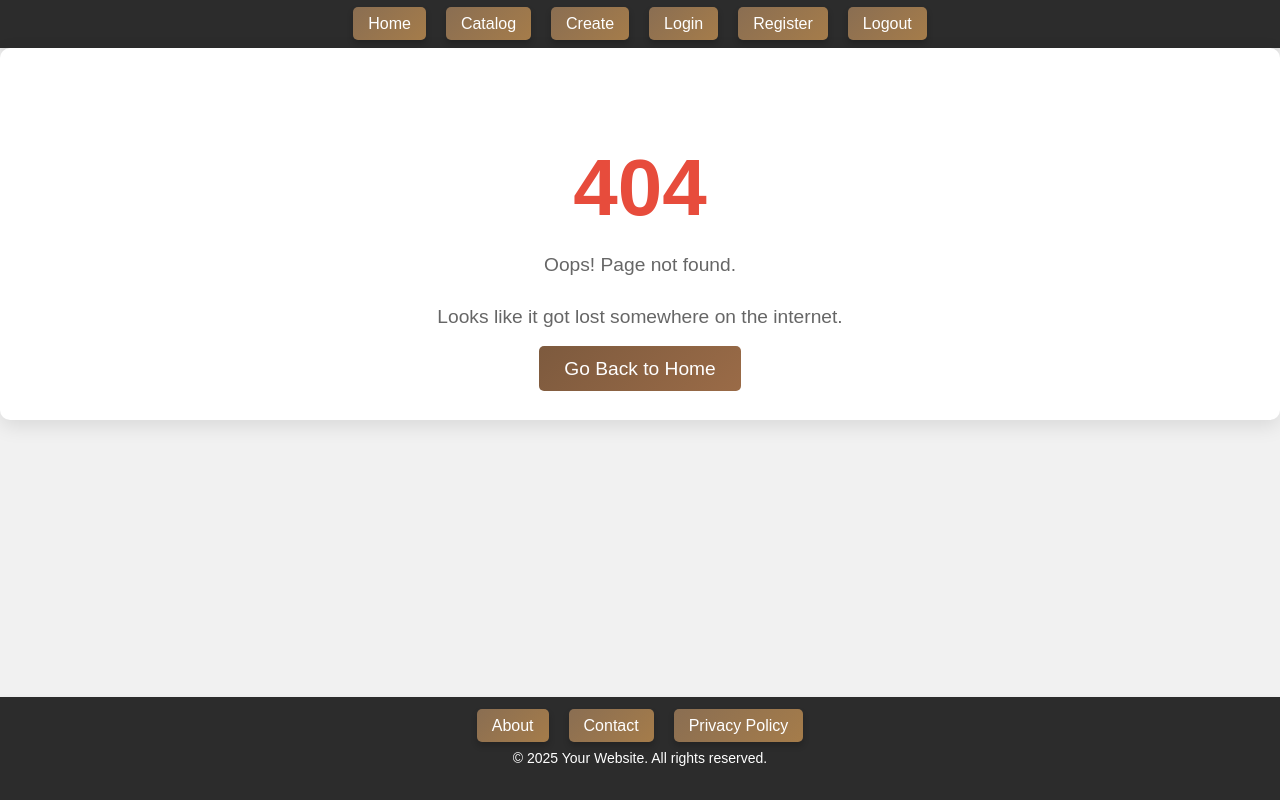
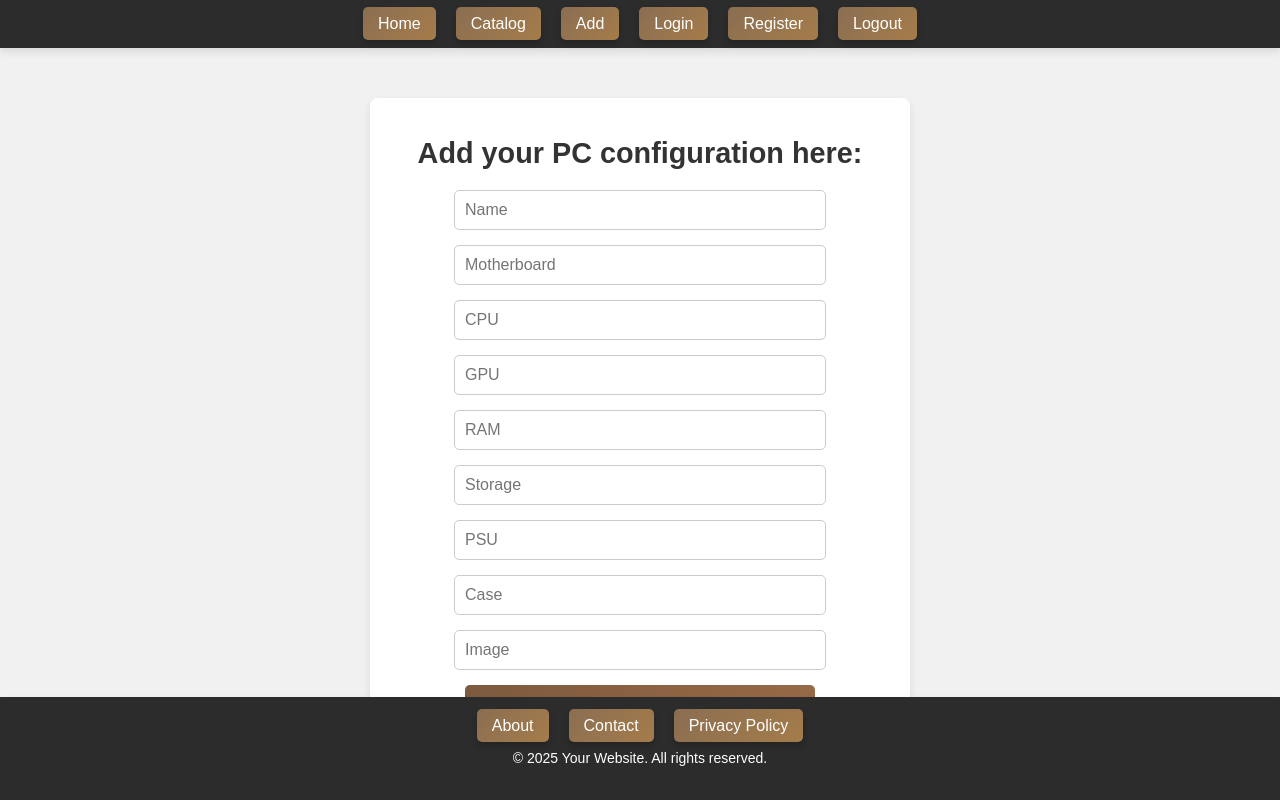
Before and after one commit to Pijomir/React-JS-2025-SoftUni-Project-PC-Configurations, a React (Vite) app in the folder client/: page /configurations/add in a window 1280 px wide. Built offline with nearby package versions, Linux system fonts and the light colour scheme.

Commit message:
catalog html and css added

```diff
--- a/client/src/App.css
+++ b/client/src/App.css
@@ -403,3 +403,177 @@ footer p {
         opacity: 1;
     }
 }
+
+.container {
+    max-width: 500px;
+    margin: 50px auto;
+    background-color: #fff;
+    padding: 20px;
+    border-radius: 8px;
+    box-shadow: 0 4px 8px rgba(0, 0, 0, 0.1);
+    animation: fadeInUp 1s ease-out;
+}
+
+.container h1 {
+    text-align: center;
+    font-size: 1.8rem;
+    color: #333;
+    margin-bottom: 20px;
+}
+
+form {
+    display: flex;
+    flex-direction: column;
+    align-items: center;
+    gap: 15px;
+}
+
+input {
+    width: 100%;
+    max-width: 350px;
+    padding: 10px;
+    font-size: 1rem;
+    border-radius: 5px;
+    border: 1px solid #ccc;
+    transition: all 0.3s ease;
+}
+
+input:focus {
+    border-color: #2c2c2c;
+    outline: none;
+    box-shadow: 0 0 5px rgba(0, 0, 0, 0.5);
+}
+
+button {
+    width: 100%;
+    max-width: 350px;
+    background: linear-gradient(135deg, #7d5a3e, #9a6b47);
+    color: white;
+    font-size: 1.2rem;
+    padding: 12px;
+    border: none;
+    border-radius: 5px;
+    cursor: pointer;
+    transition: all 0.3s ease, transform 0.2s ease;
+}
+
+button:hover {
+    background: linear-gradient(135deg, #9a6b47, #7d5a3e);
+    transform: scale(1.1);
+    box-shadow: 0 5px 15px rgba(0, 0, 0, 0.1);
+}
+
+@keyframes fadeInUp {
+    0% {
+        opacity: 0;
+        transform: translateY(50px);
+    }
+    100% {
+        opacity: 1;
+        transform: translateY(0);
+    }
+}
+
+#catalog {
+    display: flex;
+    flex-wrap: wrap;
+    background-color: #fff;
+    padding: 40px;
+    border-radius: 8px;
+    box-shadow: 0 4px 8px rgba(0, 0, 0, 0.1);
+    animation: fadeInUp 1s ease-out;
+    max-width: 1800px;
+    margin: 40px auto;
+    text-align: center;
+}
+
+#catalog h1 {
+    flex-basis: 100%;
+    font-size: 2.5rem;
+    color: #333;
+    margin-bottom: 20px;
+    animation: slideIn 1s ease-out;
+}
+
+@keyframes fadeInUp {
+    0% {
+        opacity: 0;
+        transform: translateY(50px);
+    }
+    100% {
+        opacity: 1;
+        transform: translateY(0);
+    }
+}
+
+@keyframes slideIn {
+    0% {
+        opacity: 0;
+        transform: translateX(-100%);
+    }
+    100% {
+        opacity: 1;
+        transform: translateX(0);
+    }
+}
+
+.configuration {
+    display: flex;
+    justify-content: center;
+    align-items: center;
+    flex-direction: column;
+    background: #fff;
+    padding: 20px;
+    border-radius: 8px;
+    box-shadow: 0 4px 8px rgba(0, 0, 0, 0.1);
+    transition: transform 0.3s ease, box-shadow 0.3s ease;
+    animation: fadeInUp 1s ease-out;
+    max-width: 400px;
+    margin: 20px auto;
+    text-align: center;
+}
+
+.configuration:hover {
+    transform: translateY(-10px);
+    box-shadow: 0 6px 12px rgba(0, 0, 0, 0.2);
+}
+
+.configuration img {
+    max-width: 100%;
+    border-radius: 5px;
+    margin-bottom: 15px;
+}
+
+.configuration h2 {
+    font-size: 1.8rem;
+    color: #333;
+    margin-bottom: 10px;
+}
+
+.details-btn {
+    background: linear-gradient(135deg, #7d5a3e, #9a6b47);
+    color: white;
+    font-size: 1.2rem;
+    padding: 12px 25px;
+    border: none;
+    border-radius: 5px;
+    cursor: pointer;
+    transition: all 0.3s ease, transform 0.2s ease;
+}
+
+.details-btn:hover {
+    background: linear-gradient(135deg, #9a6b47, #7d5a3e);
+    transform: scale(1.1);
+    box-shadow: 0 5px 15px rgba(0, 0, 0, 0.1);
+}
+
+@keyframes fadeInUp {
+    0% {
+        opacity: 0;
+        transform: translateY(50px);
+    }
+    100% {
+        opacity: 1;
+        transform: translateY(0);
+    }
+}
--- a/client/src/App.jsx
+++ b/client/src/App.jsx
@@ -4,8 +4,8 @@ import Header from './components/Header'
 import Home from './components/Home'
 import Footer from './components/Footer'
 import PCConfigurationsCatalog from './components/catalog/PCConfigurationsCatalog'
-import PCConfigurationCreate from './components/catalog/PCConfigurationCreate'
 import PCConfigurationInfo from './components/catalog/PCConfigurationInfo'
+import PCConfigurationAdd from './components/catalog/PCConfigurationAdd'
 import PCConfigurationEdit from './components/catalog/PCConfigurationEdit'
 import Login from './components/user_activities/login'
 import Register from './components/user_activities/Register'
@@ -26,7 +26,7 @@ function App() {
         <Routes>
           <Route path="/" element={<Home />} />
           <Route path="/configurations" element={<PCConfigurationsCatalog />} />
-          <Route path="/configurations/create" element={<PCConfigurationCreate />} />
+          <Route path="/configurations/add" element={<PCConfigurationAdd />} />
           <Route path="/configurations/:configurationId/info" element={<PCConfigurationInfo />} />
           <Route path="/configurations/:configurationId/edit" element={<PCConfigurationEdit />} />
           <Route path="/login" element={<Login />} />
--- a/client/src/components/Header.jsx
+++ b/client/src/components/Header.jsx
@@ -8,7 +8,7 @@ export default function Header() {
         <ul>
             <li><Link to="/">Home</Link></li>
             <li><Link to="/configurations">Catalog</Link></li>
-            <li><Link to="/configurations/create">Create</Link></li>
+            <li><Link to="/configurations/add">Add</Link></li>
             <li><Link to="/login">Login</Link></li>
             <li><Link to="/register">Register</Link></li>
             <li><Link to="/logout">Logout</Link></li>
--- a/client/src/components/catalog/PCConfiguration.jsx
+++ b/client/src/components/catalog/PCConfiguration.jsx
@@ -1,5 +1,39 @@
+import { Link } from "react-router";
+
 export default function PCConfiguration() {
-   return (
-       <h1>pc configurations</h1>
-   );
+    return (
+        <>
+            <div class="configuration">
+                <div class="configuration">
+                    <img src="https://i.postimg.cc/W3vh8Kyb/PXL-20231108-112533158.jpg" alt="Gaming PC" />
+                    <h2>Gaming Beast</h2>
+                    <button class="details-btn" onclick="location.href='details.html'">View Details</button>
+                </div>
+            </div>
+
+            <div class="configuration">
+                <div class="configuration">
+                    <img src="https://i.postimg.cc/W3vh8Kyb/PXL-20231108-112533158.jpg" alt="Gaming PC" />
+                    <h2>Gaming Beast</h2>
+                    <button class="details-btn" onclick="location.href='details.html'">View Details</button>
+                </div>
+            </div>
+
+            <div class="configuration">
+                <div class="configuration">
+                    <img src="https://i.postimg.cc/W3vh8Kyb/PXL-20231108-112533158.jpg" alt="Gaming PC" />
+                    <h2>Gaming Beast</h2>
+                    <button class="details-btn" onclick="location.href='details.html'">View Details</button>
+                </div>
+            </div>
+
+            <div class="configuration">
+                <div class="configuration">
+                    <img src="https://i.postimg.cc/W3vh8Kyb/PXL-20231108-112533158.jpg" alt="Gaming PC" />
+                    <h2>Gaming Beast</h2>
+                    <button class="details-btn" onclick="location.href='details.html'">View Details</button>
+                </div>
+            </div>
+        </>
+    );
 }
--- /dev/null
+++ b/client/src/components/catalog/PCConfigurationAdd.jsx
@@ -0,0 +1,19 @@
+export default function PCConfigurationAdd() {
+    return (
+        <div class="container">
+            <h1>Add your PC configuration here:</h1>
+            <form>
+                <input type="text" name="name" placeholder="Name" />
+                <input type="text" name="motherboard" placeholder="Motherboard" />
+                <input type="text" name="cpu" placeholder="CPU" />
+                <input type="text" name="gpu" placeholder="GPU" />
+                <input type="text" name="ram" placeholder="RAM" />
+                <input type="text" name="storage" placeholder="Storage" />
+                <input type="text" name="psu" placeholder="PSU" />
+                <input type="text" name="case" placeholder="Case" />
+                <input type="text" name="image" placeholder="Image" />
+                <button type="submit">Submit</button>
+            </form>
+        </div>
+    );
+}
--- a/client/src/components/catalog/PCConfigurationCreate.jsx
+++ /dev/null
@@ -1,5 +0,0 @@
-export default function PCConfigurationCreate() {
-   return (
-       <h1>PCConfigurationCreate</h1>
-   );
-}
--- a/client/src/components/catalog/PCConfigurationsCatalog.jsx
+++ b/client/src/components/catalog/PCConfigurationsCatalog.jsx
@@ -3,8 +3,12 @@ import PCConfiguration from "./PCConfiguration";
 export default function PCConfigurationsCatalog() {
     return (
         <>
-            <h1>catalog</h1>
-            <PCConfiguration />
+            <section id="catalog">
+                <h1>PC Configurations</h1>
+
+                <PCConfiguration />
+
+            </section>
         </>
     );
 }
```
